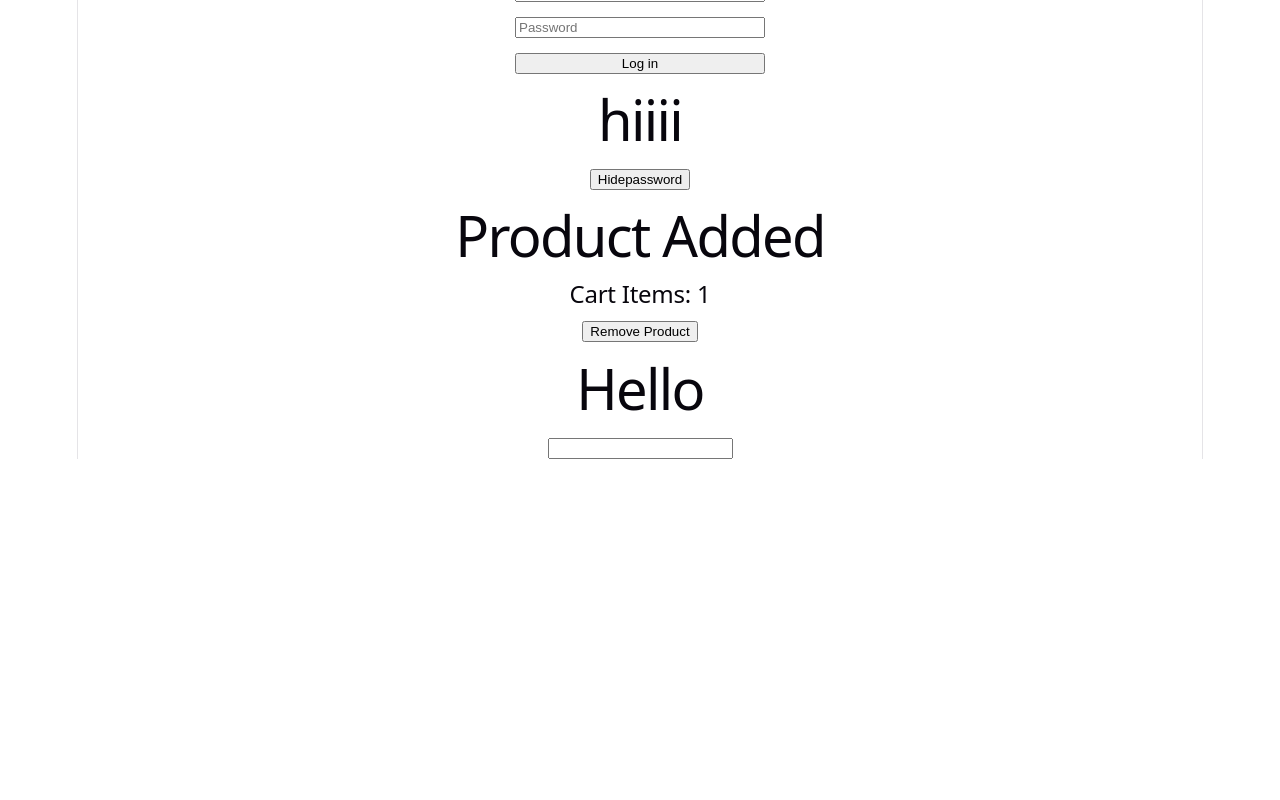
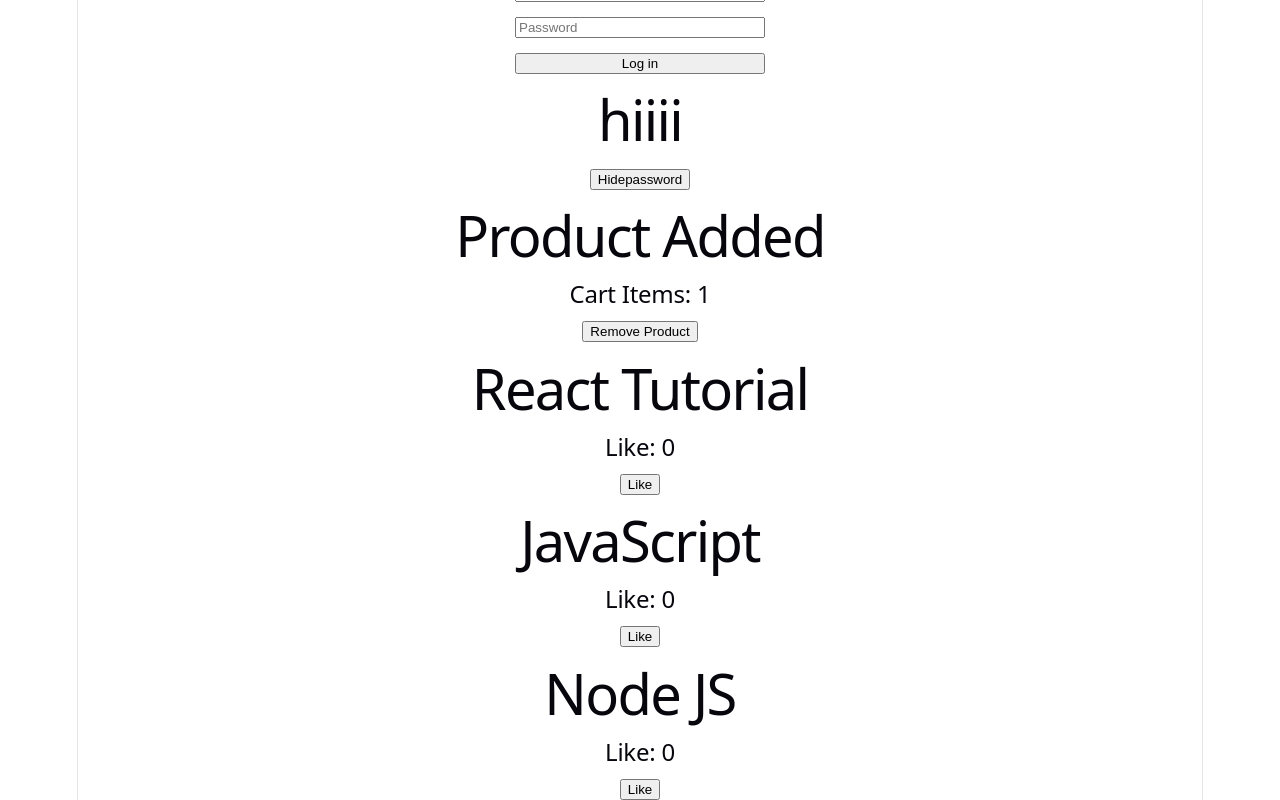
Before and after one commit to viveksingh002/Practicereact, a React (Vite) app: page / in a window 1280 px wide. Shown: the part 1606-2406 px from the top of the page. Before the commit the page ends 2065 px from the top, so only its background shows below. Built offline with nearby package versions, Linux system fonts and the light colour scheme.

Commit message:
Rendering list array Like System

```diff
--- a/src/components/Array.jsx
+++ b/src/components/Array.jsx
@@ -101,25 +101,64 @@
 // }
 // export default Array;
 
-//Q4. Search Name
-import { useState } from "react";
-function Array(){
-    const[search,setSearch]=useState("")
+// //Q4. Search Name
+// import { useState } from "react";
+// function Array(){
+//     const[search,setSearch]=useState("")
 
 
-const names=[
- "Vivek",
- "Rahul",
- "Aman"
+// const names=[
+//  "Vivek",
+//  "Rahul",
+//  "Aman"
+// ];
+// const foundName = names.find((name) => name === search);
+// return(
+//     <div>
+// <h1>Hello {foundName}</h1>
+//         <input onChange={(e)=> setSearch(e.target.value)}
+//         />
+
+//     </div>
+// )
+// }
+// export default Array;
+
+//Q5. Like System
+import { use, useState } from "react";
+function Array(){
+const[increase,setIncrease]=useState([0,0,0]);
+const posts=[
+ "React Tutorial",
+ "JavaScript",
+ "Node JS"
 ];
-const foundName = names.find((name) => name === search);
 return(
     <div>
-<h1>Hello {foundName}</h1>
-        <input onChange={(e)=> setSearch(e.target.value)}
-        />
+        {
+            posts.map((post,index)=>(
+                <div>
+                <h1>{post}</h1>
+                <h2>Like: {increase[index]}</h2>
+                <button
+  onClick={() =>
+    setIncrease(
+      increase.map((like, i) =>
+        i === index ? like + 1 : like
+      )
+    )
+  }
+>
+  Like
+</button>
 
+                </div>
+
+            ))
+        }
     </div>
 )
+
+
 }
 export default Array;
```
